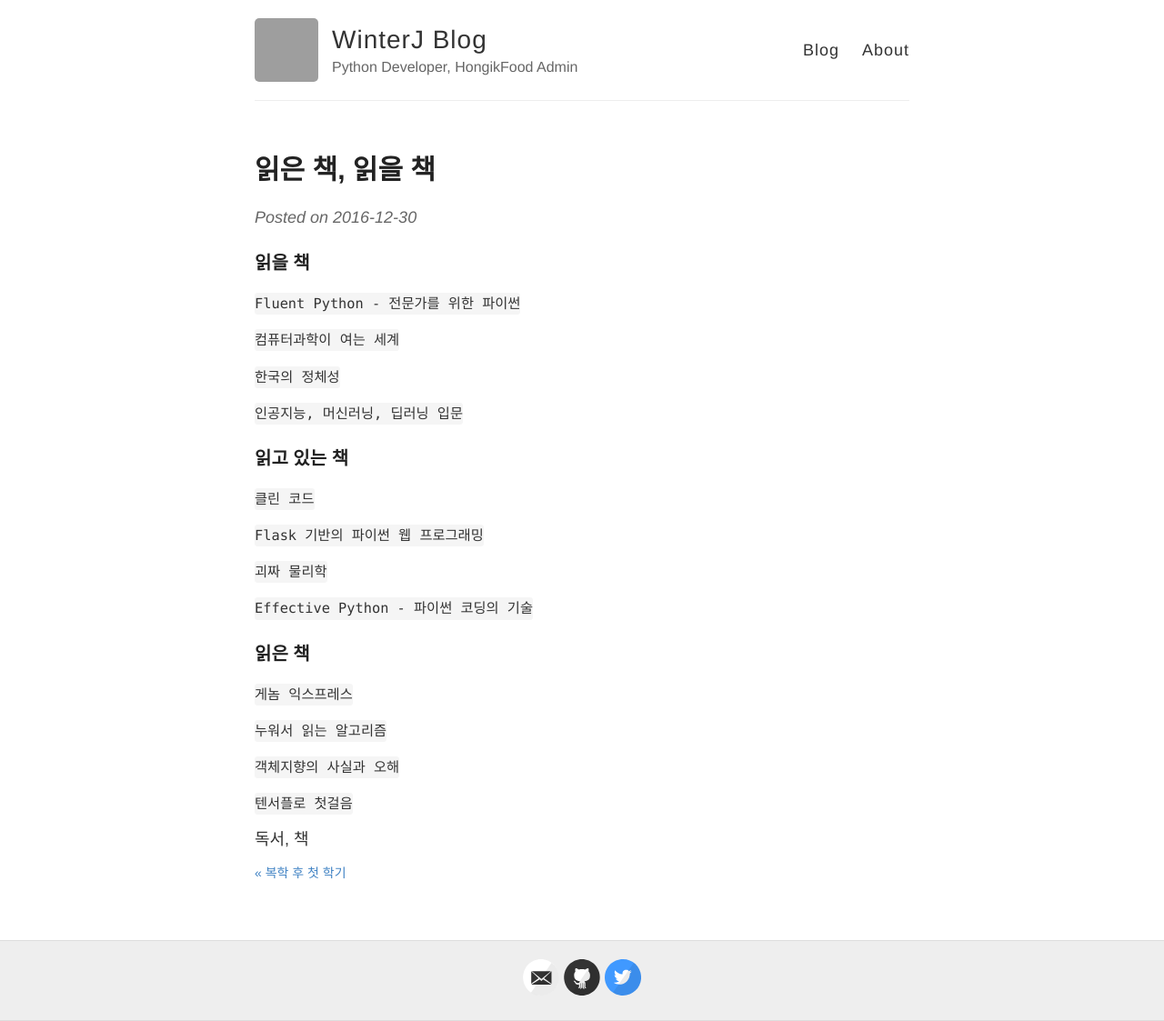
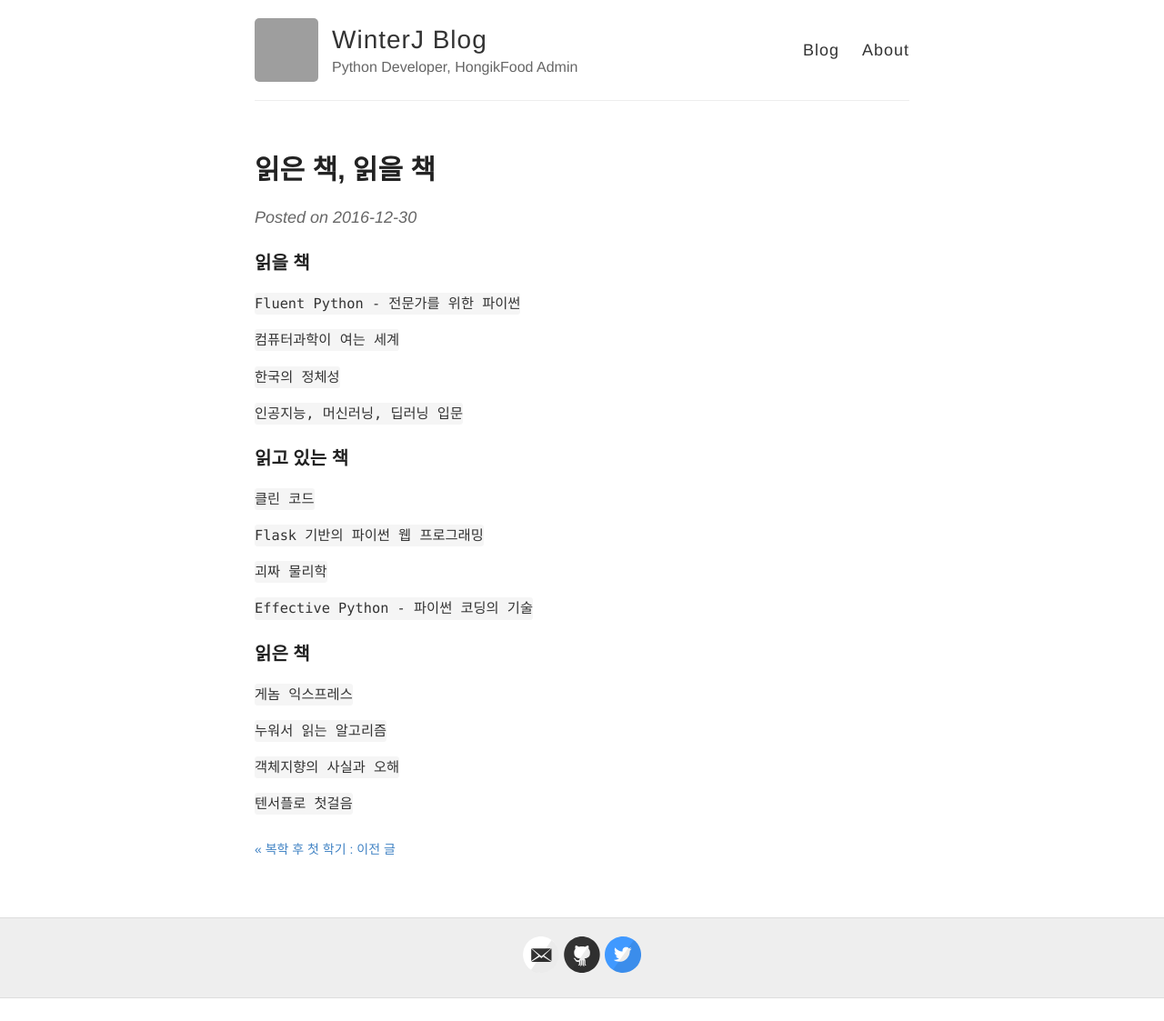
Before and after one commit to winterjung/JungWinter.github.io, a Jekyll site: the page built from _posts/2016-12-30-Books-Plan.md, in a window 1280 px wide. Shown: the whole page at 91% size. Built offline with Jekyll 4.4.1, drawn with Linux system fonts in a browser that asks for light colours; comment, search, counter and statistics services are not loaded; after the commit the page ends 1098 px from its top, so only the background shows below that; grey boxes are pictures that could not be loaded.

Commit message:
Page Navigation 업데이트

```diff
--- a/_layouts/post.html
+++ b/_layouts/post.html
@@ -13,14 +13,12 @@
     {{ content }}
   </div>
 
-  {{ page.tags }}
-
   <div class="PageNavigation">
     {% if page.previous.url %}
-      <a class="prev" href="{{page.previous.url}}">&laquo; {{page.previous.title}}</a>
+      <a class="prev" href="{{page.previous.url}}">&laquo; {{page.previous.title}} : 이전 글</a>
     {% endif %}
     {% if page.next.url %}
-      <a class="next" href="{{page.next.url}}">{{page.next.title}} &raquo;</a>
+      <a class="next" href="{{page.next.url}}">다음 글 : {{page.next.title}} &raquo;</a>
     {% endif %}
   </div>
 
```
